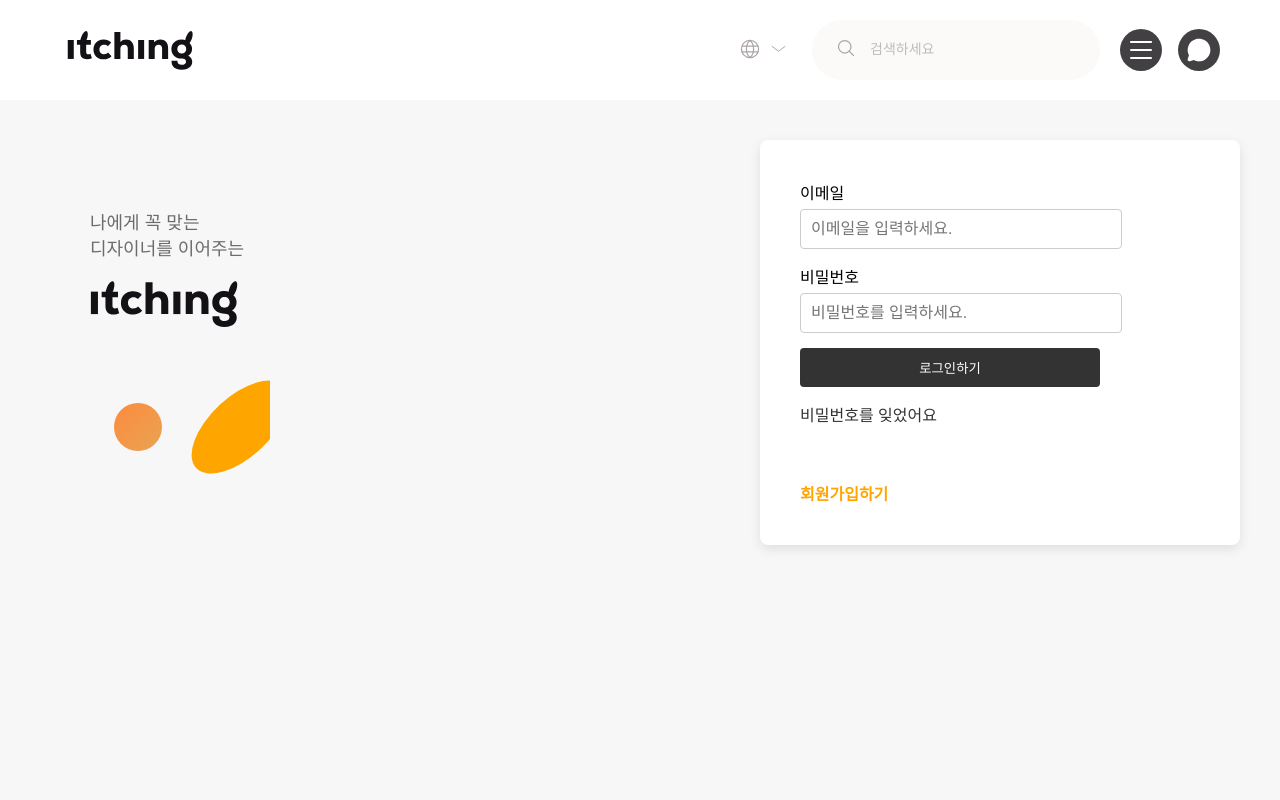
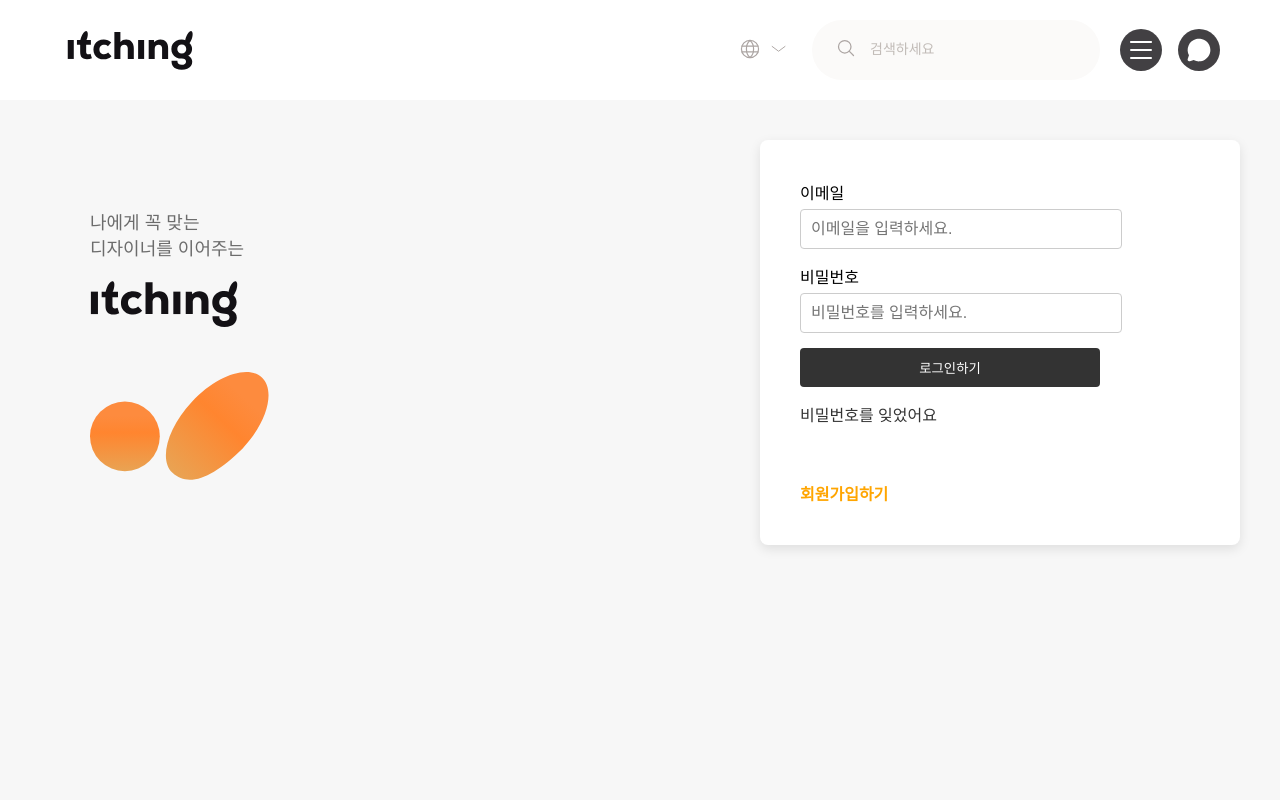
Before and after one commit to CornsoupProjectTeam/frontend, a React (Create React App) app: page /login in a window 1280 px wide. Shown: the top 800 px of the page. Built offline with nearby package versions, Linux system fonts and the light colour scheme.

Commit message:
그레디언트 수정

```diff
--- a/src/pages/LoginSignup/Login.css
+++ b/src/pages/LoginSignup/Login.css
@@ -36,21 +36,23 @@
 .logo-svg {
     width: 180px;
     margin-top: 20px;
+    background-color: transparent; /* 배경이 투명한지 확인 */
+    fill: none; /* fill 속성 제거 또는 필요에 따라 설정 */
 }
 
 /* 오른쪽 로그인 폼 */
 .right-side {
-    flex: 5;
+    flex: 1; /* 좌우 비율 조정 */
     display: flex;
     flex-direction: column;
-    justify-content: left;
+    justify-content: flex-start; /* 유효한 값으로 수정 */
     align-items: flex-start;
     background-color: #fff;
     padding: 40px;
     box-shadow: 0 4px 12px rgba(0, 0, 0, 0.1);
     border-radius: 8px;
     max-width: 400px;
-    margin: left; /* 로그인 폼을 중앙에 배치 */
+    margin-left: auto; /* 왼쪽 여백을 auto로 설정하여 중앙에서 오른쪽으로 배치 */
 }
 
 .heading {
--- a/src/pages/LoginSignup/Login.js
+++ b/src/pages/LoginSignup/Login.js
@@ -3,7 +3,7 @@
 import { jwtDecode } from 'jwt-decode'; // named import로 변경
 import './Login.css';
 import logo_blackSVG from '../../assets/images/logo_black.svg'; // 경로에 맞게 조정하세요
-import LoginLogo_orangeSVG from '../../assets/images/LoginLogo_orange.svg';
+import login_orangeSVG from '../../assets/images/login_orange.svg';
 
 
 function LoginSignup() {
@@ -24,8 +24,8 @@
             디자이너를 이어주는
           </p>
           <img src={logo_blackSVG} alt="Itching Logo" className="logo-image" />
+          <img src={login_orangeSVG} alt="Gradient Logo" className="logo-svg" />
 
-          <img src={LoginLogo_orangeSVG} alt="Gradient Logo" className="logo-svg" />
         </div>
 
         <div className="right-side">
```
Also changed, not shown: src/assets/images/LoginLogo_orange.svg (deleted), src/assets/images/login_orange.svg (added).
